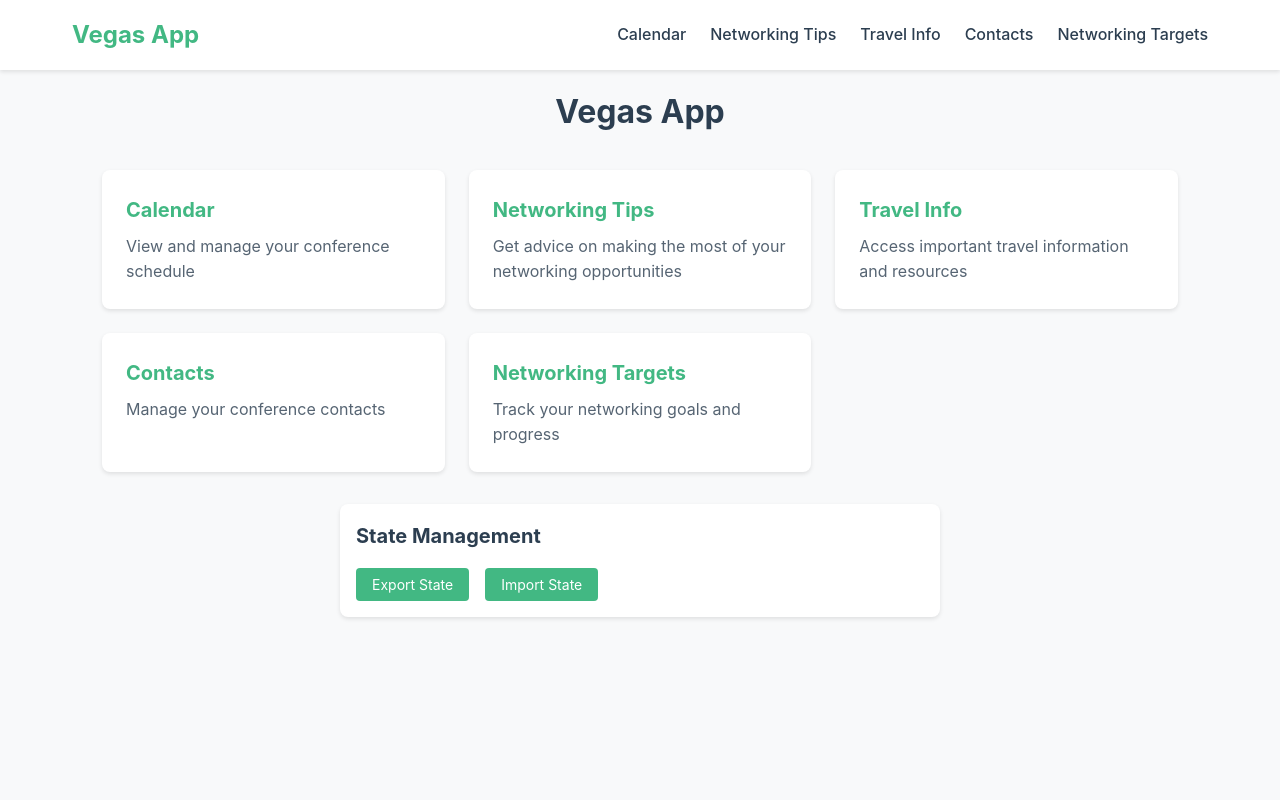
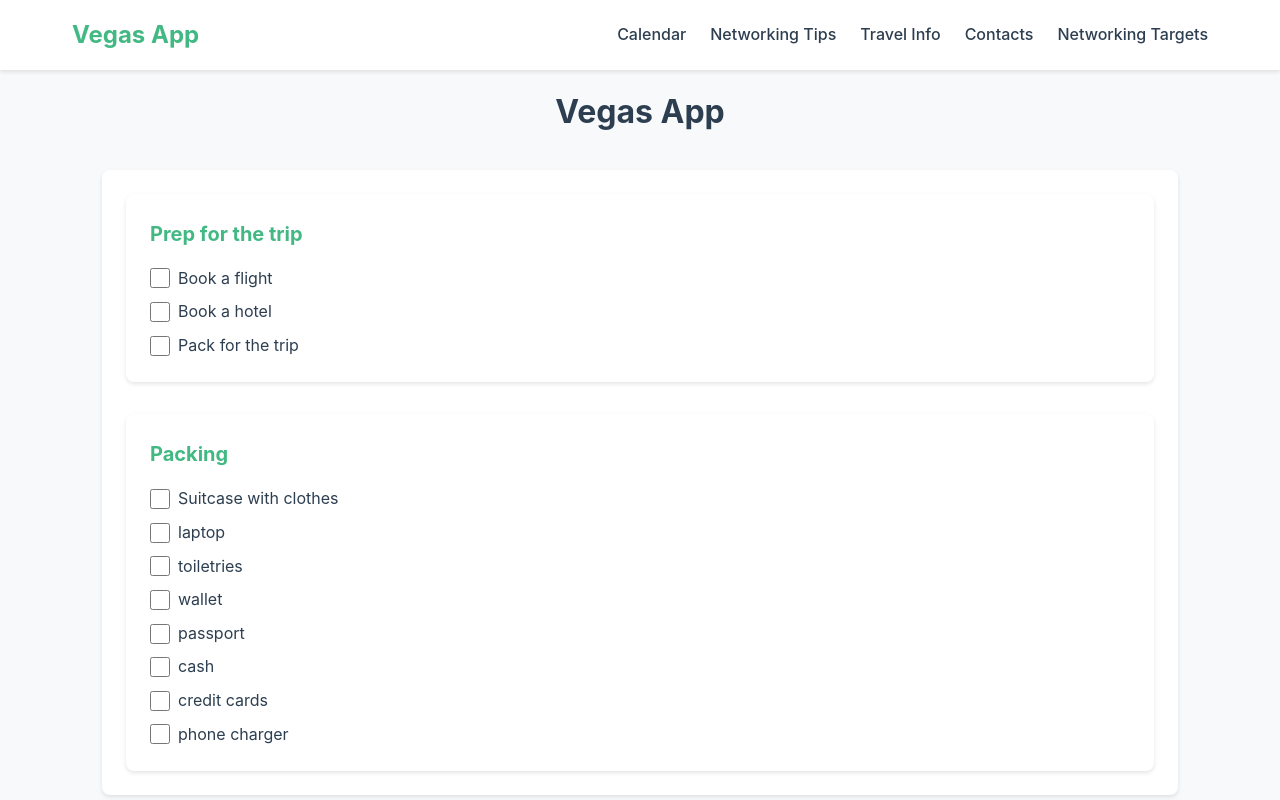
Before and after one commit to RockyKev/vegas-app, a Vue app: page / in a window 1280 px wide. Shown: the top 800 px of the page. Built offline with nearby package versions, Linux system fonts and the light colour scheme.

Commit message:
working dynamic checklist

```diff
--- a/public/data/home_todo.json
+++ b/public/data/home_todo.json
@@ -83,5 +83,5 @@
 			"Follow up with John Doe",
 			"Follow up with Jane Doe"
 		]
-	},
+	}
 ]
--- /dev/null
+++ b/src/components/DynamicChecklist.vue
@@ -0,0 +1,176 @@
+<template>
+  <div class="dynamic-checklist">
+    <div v-if="loading" class="loading">
+      Loading checklist...
+    </div>
+    <div v-else-if="visibleSections.length === 0" class="no-sections">
+      No sections available for today ({{ currentDate }}).
+    </div>
+    <div v-else v-for="section in visibleSections" :key="section.title" class="checklist-section">
+      <h2>{{ section.title }}</h2>
+      <ul class="checklist">
+        <li v-for="item in section.checklist" :key="item" class="checklist-item">
+          <label class="checkbox-label">
+            <input
+              type="checkbox"
+              :checked="isItemCompleted(section.title, item)"
+              @change="toggleItem(section.title, item)"
+            >
+            <span :class="{ completed: isItemCompleted(section.title, item) }">
+              {{ item }}
+            </span>
+          </label>
+        </li>
+      </ul>
+    </div>
+  </div>
+</template>
+
+<script setup lang="ts">
+import { ref, computed, onMounted } from 'vue'
+
+interface TodoSection {
+  type: 'recurring' | 'one-time'
+  date_before: string | null
+  date_on: string | null
+  date_after: string | null
+  title: string
+  checklist: string[]
+}
+
+const loading = ref(true)
+const todoData = ref<TodoSection[]>([])
+const completedItems = ref<Record<string, boolean>>({})
+const currentDate = ref(new Date().toISOString().split('T')[0])
+
+// Load completed items from localStorage
+const loadCompletedItems = () => {
+  const saved = localStorage.getItem('home_completed_items')
+  if (saved) {
+    completedItems.value = JSON.parse(saved)
+  }
+}
+
+// Save completed items to localStorage
+const saveCompletedItems = () => {
+  localStorage.setItem('home_completed_items', JSON.stringify(completedItems.value))
+}
+
+// Compare dates in YYYY-MM-DD format
+const compareDates = (date1: string, date2: string) => {
+  return date1.localeCompare(date2)
+}
+
+// Get visible sections based on current date
+const visibleSections = computed(() => {
+  return todoData.value.filter(section => {
+    if (section.type === 'recurring') {
+      // For recurring sections, show if:
+      // 1. date_before exists and current date is before it
+      // 2. date_after exists and current date is after it
+      // 3. no date constraints (both null)
+      const beforeCondition = !section.date_before || compareDates(currentDate.value, section.date_before) < 0
+      const afterCondition = !section.date_after || compareDates(currentDate.value, section.date_after) > 0
+      return beforeCondition && afterCondition
+    } else {
+      // For one-time sections, show only on the exact date
+      return section.date_on === currentDate.value
+    }
+  })
+})
+
+// Toggle item completion
+const toggleItem = (sectionTitle: string, itemText: string) => {
+  const key = `${sectionTitle}-${itemText}`
+  completedItems.value[key] = !completedItems.value[key]
+  saveCompletedItems()
+}
+
+// Check if item is completed
+const isItemCompleted = (sectionTitle: string, itemText: string) => {
+  const key = `${sectionTitle}-${itemText}`
+  return completedItems.value[key] || false
+}
+
+// Load todo data from JSON file
+const loadTodoData = async () => {
+  try {
+    const response = await fetch('/data/home_todo.json')
+    const data = await response.json()
+    todoData.value = data
+  } catch (error) {
+    console.error('Failed to load todo data:', error)
+  } finally {
+    loading.value = false
+  }
+}
+
+onMounted(async () => {
+  loadCompletedItems()
+  await loadTodoData()
+})
+</script>
+
+<style scoped>
+.dynamic-checklist {
+  display: flex;
+  flex-direction: column;
+  gap: 2rem;
+}
+
+.checklist-section {
+  background: #fff;
+  padding: 1.5rem;
+  border-radius: 0.5rem;
+  box-shadow: 0 2px 4px rgba(0,0,0,0.1);
+}
+
+  /* border: 1px solid #ccc; */
+
+
+h2 {
+  margin: 0 0 1rem;
+  font-size: 1.25rem;
+  color: var(--primary-color);
+}
+
+.checklist {
+  list-style: none;
+  padding: 0;
+  margin: 0;
+}
+
+.checklist-item {
+  margin-bottom: 0.5rem;
+}
+
+.checklist-item:last-child {
+  margin-bottom: 0;
+}
+
+.checkbox-label {
+  display: flex;
+  align-items: center;
+  gap: 0.5rem;
+  cursor: pointer;
+}
+
+input[type="checkbox"] {
+  width: 1.25rem;
+  height: 1.25rem;
+  cursor: pointer;
+}
+
+.completed {
+  text-decoration: line-through;
+  color: var(--text-color);
+  opacity: 0.6;
+}
+
+.loading, .no-sections {
+  text-align: center;
+  padding: 2rem;
+  color: var(--text-color);
+  opacity: 0.8;
+}
+</style>
--- a/src/views/HomeView.vue
+++ b/src/views/HomeView.vue
@@ -2,6 +2,9 @@
   <Container>
     <div class="home">
       <h1>Vegas App</h1>
+
+      <DynamicChecklist class="checklist-section" />
+
       <div class="nav-cards">
         <router-link to="/calendar" class="nav-card">
           <h2>Calendar</h2>
@@ -33,6 +36,7 @@
 <script setup lang="ts">
 import Container from '../components/Container.vue'
 import StateManager from '../components/StateManager.vue'
+import DynamicChecklist from '../components/DynamicChecklist.vue'
 </script>
 
 <style scoped>
@@ -45,6 +49,10 @@ h1 {
   font-size: 2rem;
   color: var(--text-color);
   text-align: center;
+}
+
+.checklist-section {
+  margin-bottom: 2rem;
 }
 
 .nav-cards {
```
